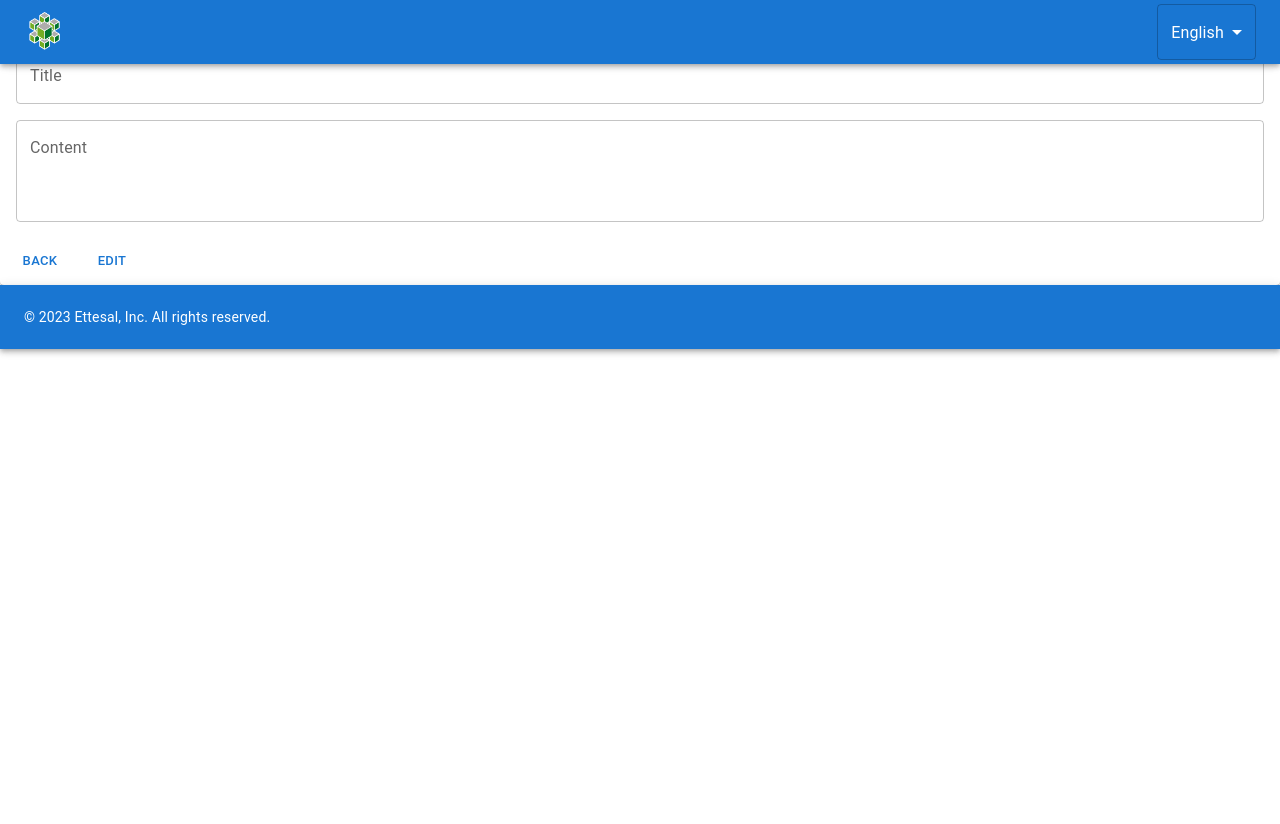
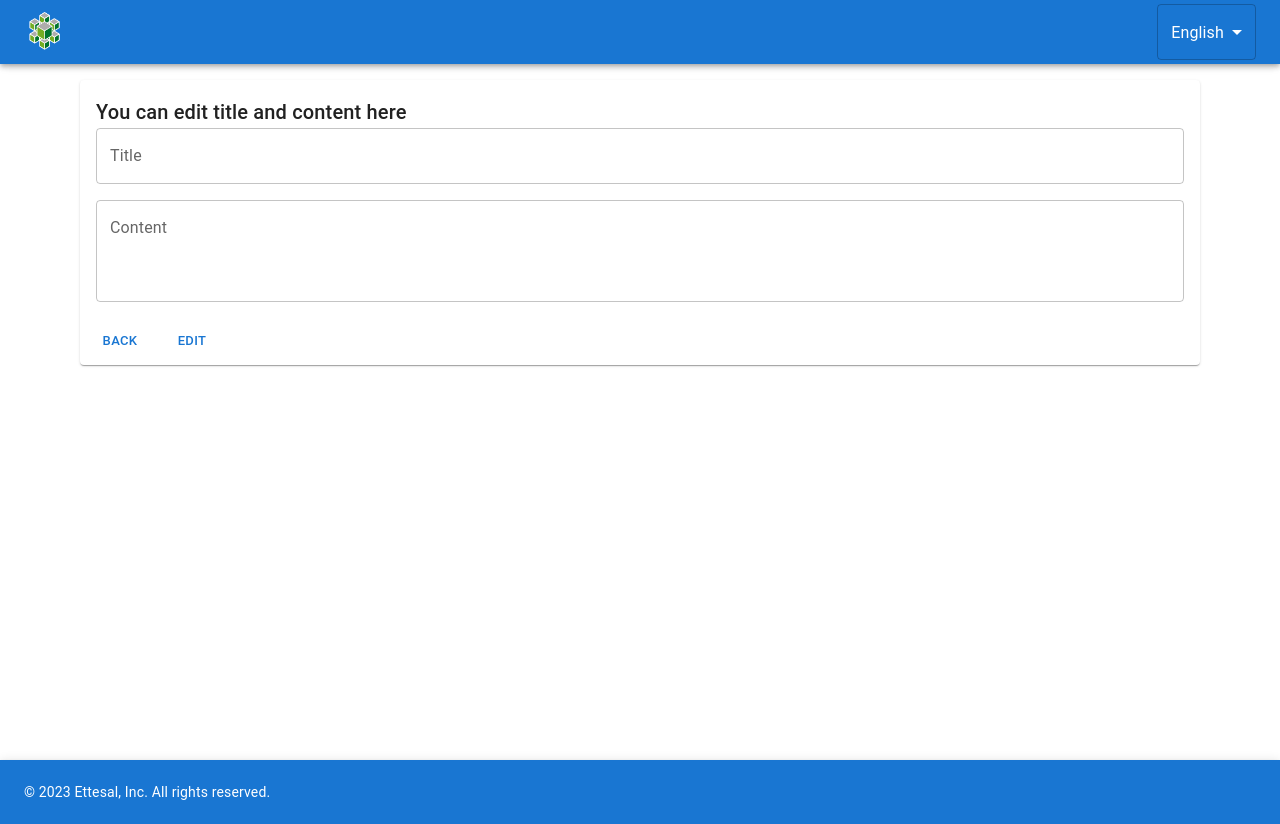
Before and after one commit to NavidAdib98/typescript-react-ettesal-task, a React (Create React App) app: page /1/1 in a window 1280 px wide. Before the commit the page ends 800 px from the top, so only its background shows below. Built offline with nearby package versions, Linux system fonts and the light colour scheme.

Commit message:
style to cover vertical display

```diff
--- a/src/components/AddUser.tsx
+++ b/src/components/AddUser.tsx
@@ -31,7 +31,8 @@ const EditNote: React.FC<Props> = ({ setUserName }: Props) => {
   };
 
   return (
-    <Card>
+    <div style={{ height: "85vh" }}>
+      <Card sx={{ m: 10 }}>
         <CardContent>
           <Typography variant="h6" component="h2">
             {t("enter-user-name")}
@@ -56,6 +57,7 @@ const EditNote: React.FC<Props> = ({ setUserName }: Props) => {
           </Button>
         </CardActions>
       </Card>
+    </div>
   );
 };
 
--- a/src/components/EditNote.tsx
+++ b/src/components/EditNote.tsx
@@ -71,7 +71,8 @@ const EditNote: React.FC = () => {
     navigate("/", { replace: true });
   };
   return (
-    <Card>
+    <div style={{ height: "85vh" }}>
+      <Card sx={{ m: 10 }}>
         <CardContent>
           <Typography variant="h6" component="h2">
             {t("you-can-edit")}
@@ -111,6 +112,7 @@ const EditNote: React.FC = () => {
           </Button>
         </CardActions>
       </Card>
+    </div>
   );
 };
 
```
Lines whose indentation alone changed are shown as unchanged.
